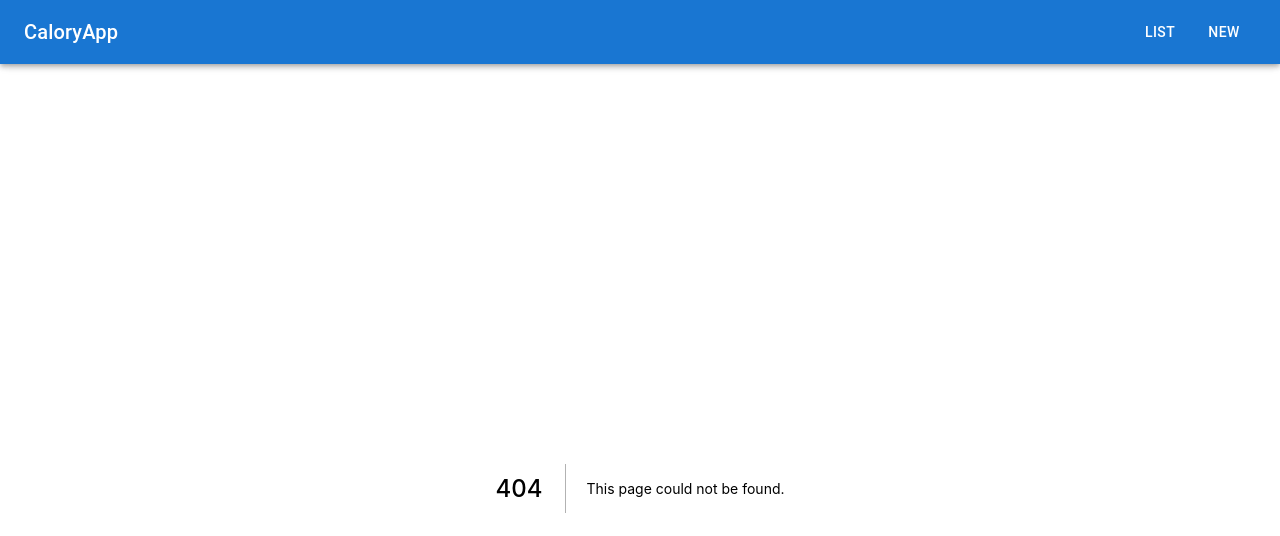
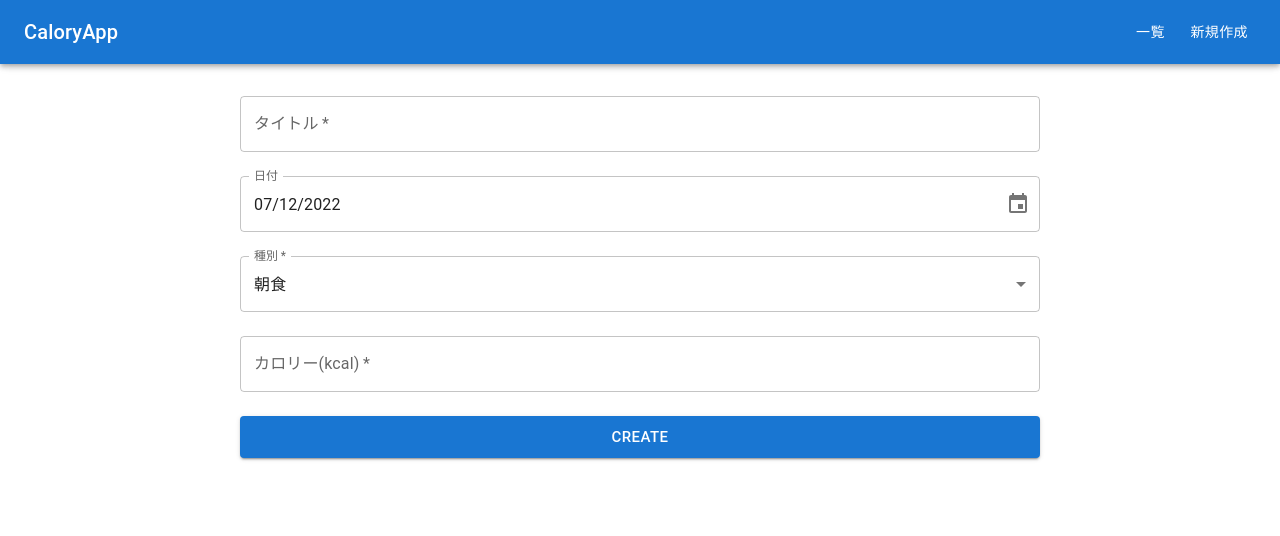
Before and after one commit to shibatani/calory-app-next, a Next.js app: page /calories/new in a window 1280 px wide. Before the commit this address had no page. Shown: the top 536 px of the page. Built offline with nearby package versions, Linux system fonts and the light colour scheme.

Commit message:
新規作成画面

```diff
--- /dev/null
+++ b/components/caloryForm.tsx
@@ -0,0 +1,102 @@
+import { Button, Stack, TextField, MenuItem } from '@mui/material'
+import { DesktopDatePicker } from '@mui/x-date-pickers'
+import { AdapterDateFns } from '@mui/x-date-pickers/AdapterDateFns';
+import { LocalizationProvider } from '@mui/x-date-pickers/LocalizationProvider';
+import { useForm, Controller, SubmitHandler } from 'react-hook-form'
+
+import { CaloryParams } from '../types/calory'
+import { format } from 'date-fns'
+
+interface Props {
+  onSave: (form: CaloryParams) => void
+}
+
+export default function CaloryList(props: Props) {
+  const { register, control, handleSubmit } = useForm<CaloryParams>()
+  const kinds = [
+    {
+      value: "breakfast",
+      label: "朝食",
+    },
+    {
+      value: "lunch",
+      label: "昼食",
+    },
+    {
+      value: "dinner",
+      label: "夕食",
+    },
+    {
+      value: "other",
+      label: "その他",
+    }
+  ]
+
+  const onSubmit: SubmitHandler<CaloryParams> = (form) => {
+    form.date = format(new Date(form.date), 'yyyy-MM-dd')
+    props.onSave(form)
+  }
+
+  return (
+    <div>
+      <Stack spacing={3} sx={{ maxWidth: 800, margin: 'auto' }}>
+        <TextField
+          required
+          label="タイトル"
+          {...register('title')}
+        />
+        <LocalizationProvider dateAdapter={AdapterDateFns}>
+          <Controller
+            name="date"
+            control={control}
+            defaultValue={format(new Date(), 'yyyy-MM-dd')}
+            render={({field}) => {
+              return (
+                <DesktopDatePicker
+                  {...field}
+                  label="日付"
+                  renderInput={(params) => <TextField {...params}/>}
+                />
+              )
+            }}
+          />
+        </LocalizationProvider>
+        <Controller
+          name="kind"
+          control={control}
+          defaultValue={'breakfast'}
+          render={({field}) => {
+            return (
+              <TextField
+                {...field}
+                required
+                label="種別"
+                select
+              >
+                {kinds.map((kind) => (
+                  <MenuItem key={kind.label} value={kind.value}>
+                    {kind.label}
+                  </MenuItem>
+                ))}
+              </TextField>
+            )
+          }}
+        />
+        <TextField
+          required
+          label="カロリー(kcal)"
+          type="number"
+          {...register('calory')}
+        />
+        <Button
+          color="primary"
+          variant="contained"
+          size="large"
+          onClick={handleSubmit(onSubmit)}
+        >
+          create
+        </Button>
+      </Stack>
+    </div>
+  )
+}
--- a/components/layout.tsx
+++ b/components/layout.tsx
@@ -1,5 +1,5 @@
-import * as React from 'react';
 import { useState, ReactNode } from 'react'
+import { useRouter } from 'next/router'
 import AppBar from '@mui/material/AppBar';
 import Box from '@mui/material/Box';
 import Divider from '@mui/material/Divider';
@@ -19,15 +19,25 @@ interface Props {
   window?: () => Window;
 }
 
-const navItems = ['List', 'New'];
+const navItems = [
+  {
+    name: '一覧',
+    path: '/calories'
+  },
+  {
+    name: '新規作成',
+    path: '/calories/new'
+  }
+]
 
-export default function DrawerAppBar(props: Props) {
+export default function Layout(props: Props) {
   const { window } = props
   const [mobileOpen, setMobileOpen] = useState(false);
+  const router = useRouter()
 
   const handleDrawerToggle = () => {
     setMobileOpen(!mobileOpen);
-  };
+  }
 
   const drawer = (
     <Box onClick={handleDrawerToggle} sx={{ textAlign: 'center' }}>
@@ -37,9 +47,9 @@ export default function DrawerAppBar(props: Props) {
       <Divider />
       <List>
         {navItems.map((item) => (
-          <ListItem key={item} disablePadding>
+          <ListItem key={item.name} disablePadding>
             <ListItemButton sx={{ textAlign: 'center' }}>
-              <ListItemText primary={item} />
+              <ListItemText primary={item.name} />
             </ListItemButton>
           </ListItem>
         ))}
@@ -71,8 +81,13 @@ export default function DrawerAppBar(props: Props) {
           </Typography>
           <Box sx={{ display: { xs: 'none', sm: 'block' } }}>
             {navItems.map((item) => (
-              <Button key={item} sx={{ color: '#fff' }}>
-                {item}
+              <Button
+                key={item.name}
+                sx={{ color: '#fff' }}
+                onClick={() => {
+                  router.push(item.path)
+                }}>
+                {item.name}
               </Button>
             ))}
           </Box>
--- a/package.json
+++ b/package.json
@@ -13,11 +13,14 @@
     "@emotion/styled": "^11.9.3",
     "@mui/icons-material": "^5.8.4",
     "@mui/material": "^5.9.0",
+    "@mui/x-date-pickers": "^5.0.0-beta.1",
     "bootstrap": "^5.1.3",
+    "date-fns": "^2.28.0",
     "firebase": "^9.9.0",
     "next": "12.2.2",
     "react": "18.2.0",
-    "react-dom": "18.2.0"
+    "react-dom": "18.2.0",
+    "react-hook-form": "^7.33.1"
   },
   "devDependencies": {
     "@types/node": "^18.0.3",
--- a/pages/calory/index.tsx
+++ b/pages/calories/index.tsx
@@ -3,8 +3,10 @@ import { collection, getDocs } from "firebase/firestore";
 import CaloryList from '../../components/caloryList'
 import db from '../../utils/fire'
 
-export default function Index() {
-  const [calories, setCalories] = useState([])
+import { CaloryParams } from '../../types/calory'
+
+export default function CaloriesListPage() {
+  const [calories, setCalories] = useState<CaloryParams[]>([])
 
   useEffect(() => {
     (async() => {
--- /dev/null
+++ b/pages/calories/new.tsx
@@ -0,0 +1,21 @@
+import { useRouter } from 'next/router'
+import { collection, addDoc } from "firebase/firestore";
+import db from '../../utils/fire'
+
+import CaloryForm from '../../components/caloryForm'
+import { CaloryParams } from '../../types/calory'
+
+export default function CaloriesNewPage() {
+  const router = useRouter()
+
+  const onSave = async (form: CaloryParams) => {
+    await addDoc(collection(db, "calories"), {...form})
+    router.push('/calories')
+  }
+
+  return (
+    <div>
+      <CaloryForm onSave={onSave}/>
+    </div>
+  )
+}
--- a/types/calory.ts
+++ b/types/calory.ts
@@ -1,8 +1,4 @@
-export type caloryProps = {
-  calories: caloryParams[]
-}
-
-export type caloryParams = {
+export type CaloryParams = {
   title: string
   calory: number
   date: string
```
Also changed, not shown: components/caloryList.tsx (+6 -2 lines), 1 other file (tests, documents, lock files or other folders).
